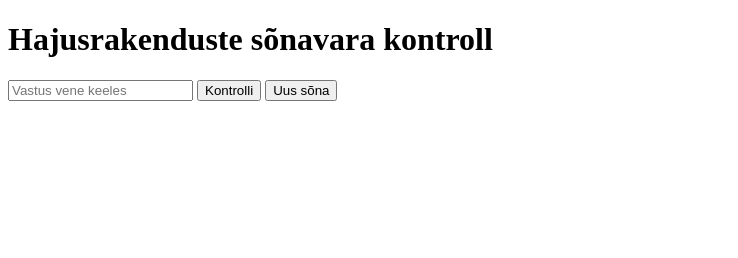
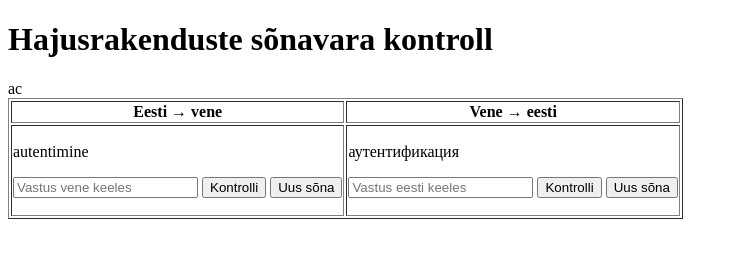
Before and after one commit to OleksandraRyshniak/random_sonad, a plain HTML site: page index.html in a window 1280 px wide. Shown: the whole page, without its empty margins (0-738 px from the left). Drawn offline with Linux system fonts and the light colour scheme.

Commit message:
muutmine index.html ja lisamine uus function

```diff
--- a/index.html
+++ b/index.html
@@ -6,11 +6,34 @@
 </head>
 <body>
 <h1>Hajusrakenduste sõnavara kontroll</h1>
-<p id="word"></p>
-<input id="answer" type="text" placeholder="Vastus vene keeles">
-<button id="check">Kontrolli</button>
-<button id="next">Uus sõna</button>
-<p id="result"></p>
+
+<table border="1">
+  <thead>ac
+  <tr>
+    <th>Eesti → vene</th>
+    <th>Vene → eesti</th>
+  </tr>
+  </thead>
+  <tbody>
+  <tr>
+    <td>
+      <p id="et-word"></p>
+      <input id="et-answer" type="text" placeholder="Vastus vene keeles">
+      <button id="et-check">Kontrolli</button>
+      <button id="et-next">Uus sõna</button>
+      <p id="et-result"></p>
+    </td>
+    <td>
+      <p id="ru-word"></p>
+      <input id="ru-answer" type="text" placeholder="Vastus eesti keeles">
+      <button id="ru-check">Kontrolli</button>
+      <button id="ru-next">Uus sõna</button>
+      <p id="ru-result"></p>
+    </td>
+  </tr>
+  </tbody>
+</table>
+
 <script src="script.js"></script>
 </body>
 </html>
--- a/script.js
+++ b/script.js
@@ -47,3 +47,6 @@ function createQuiz(prefix, questionKey, answerKey) {
 
 // Olemasolev variant: eestikeelne sõna, vastus vene keeles
 createQuiz('et', 'et', 'ru');
+
+// Vastupidine variant: venekeelne sõna, vastus eesti keeles
+createQuiz('ru', 'ru', 'et');
```
